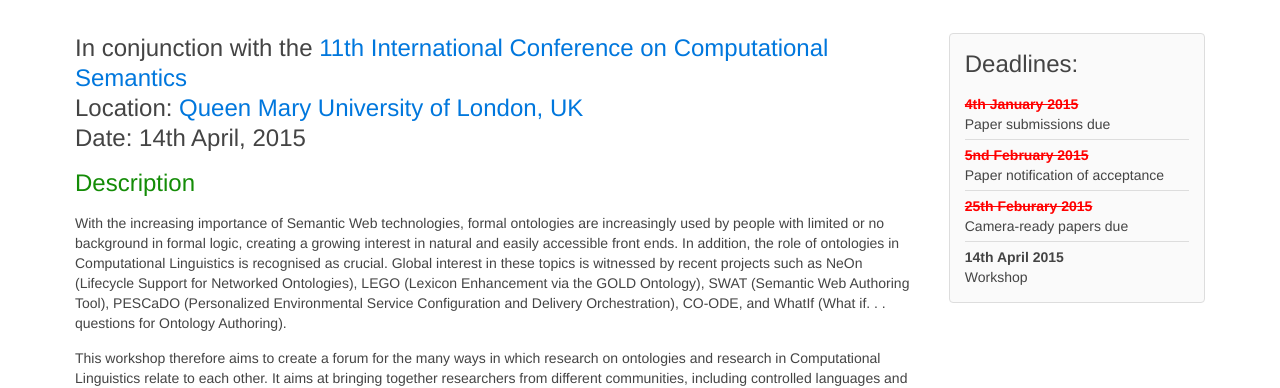
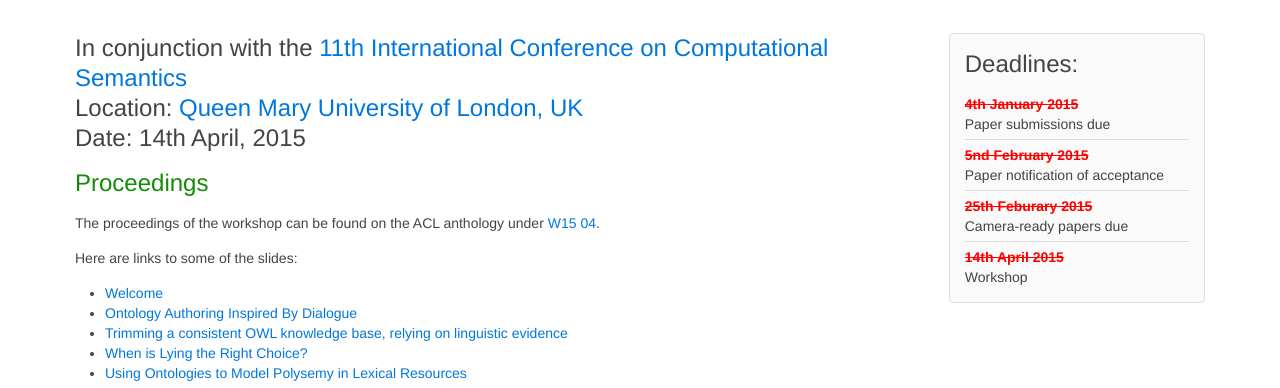
Before and after one commit to langandonto/langandonto.github.io, a plain HTML site: page index.html in a window 1280 px wide. Shown: the part 578-966 px from the top of the page. Drawn offline with Linux system fonts and the light colour scheme.

Commit message:
Finally added a link to the proceedings and some presentations.

```diff
--- a/index.html
+++ b/index.html
@@ -54,6 +54,26 @@
               Queen Mary University of London, UK</a><br />
             Date: 14th April, 2015
           </h2>
+        </section>
+
+
+        <section>
+          <h2>Proceedings</h2>
+          <p>
+              The proceedings of the workshop can be found on the ACL anthology
+              under <a href="https://www.aclweb.org/anthology/W/W15/#0400">W15 04</a>.
+          </p>
+
+          <p>
+            Here are links to some of the slides:
+            <ul>
+              <li><a href="presentations/welcome.pdf">Welcome</a></li>
+              <li><a href="presentations/Parvizi.et.al.pdf">Ontology Authoring Inspired By Dialogue</a></li>
+              <li><a href="presentations/Corman.pdf">Trimming a consistent OWL knowledge base, relying on linguistic evidence</a></li>
+              <li><a href="presentations/Cerutti.et.al.pdf">When is Lying the Right Choice?</a></li>
+              <li><a href="presentations/KhanFrontini.pdf">Using Ontologies to Model Polysemy in Lexical Resources</a></li>
+            </ul>
+          </p>
         </section>
 
         <section>
@@ -119,7 +139,7 @@
               <li><strong class="past-deadline">4th January 2015</strong><br /> Paper submissions due</li>
               <li><strong class="past-deadline">5nd February 2015</strong><br />Paper notification of acceptance</li>
               <li><strong class="past-deadline">25th Feburary 2015</strong><br />Camera-ready papers due</li>
-              <li><strong>14th April 2015</strong><br />Workshop</li>
+              <li><strong class="past-deadline">14th April 2015</strong><br />Workshop</li>
             </ul>
           </div>
         </div>
```
Also changed, not shown: cfp.html (+1 -1 lines), formatting.html (+1 -1 lines), program.html (+1 -1 lines), 5 other files.
